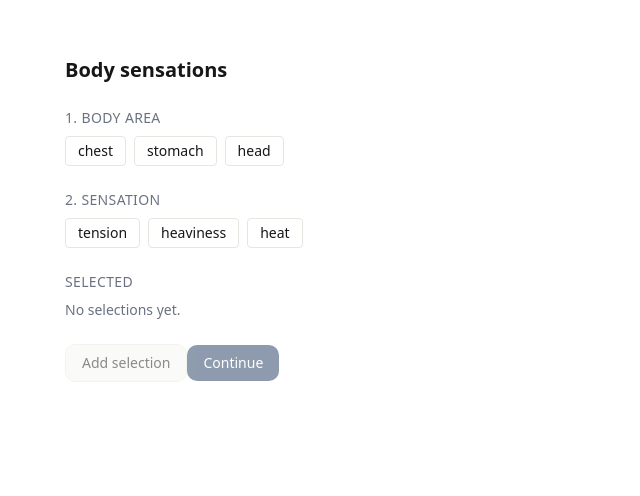
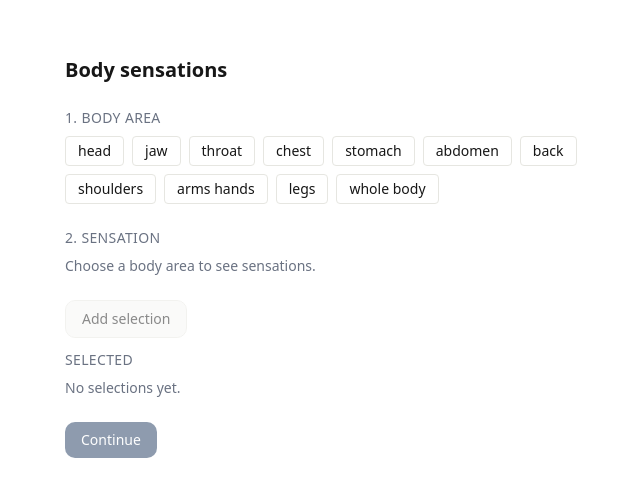
Before and after one commit to and27/emotion-trace, a Next.js app: page /create in a window 1280 px wide. Shown: the top 496 px of the page, without its empty margins (311-951 px from the left). Built offline with nearby package versions, Linux system fonts and the light colour scheme.

Commit message:
feat: consume body parts and sensations from catalogs

```diff
--- a/src/ui/screens/CreateBodySensationsScreen.tsx
+++ b/src/ui/screens/CreateBodySensationsScreen.tsx
@@ -7,9 +7,8 @@ import type { BodyArea } from "../../domain/sensation/BodyArea";
 import type { Sensation } from "../../domain/sensation/Sensation";
 import { SensationChoice } from "../components/SensationChoice";
 import { Button } from "../components/Button";
-
-const BODY_AREAS = ["chest", "stomach", "head"] as const;
-const SENSATIONS = ["tension", "heaviness", "heat"] as const;
+import { BODY_AREAS } from "../../domain/catalogs/bodyAreaCatalog";
+import { SENSATIONS } from "../../domain/catalogs/sensationCatalog";
 
 type CreateBodySensationsScreenProps = {
   value?: BodySensation[];
@@ -87,7 +86,7 @@ export function CreateBodySensationsScreen({
           {BODY_AREAS.map((area) => (
             <SensationChoice
               key={area}
-              label={area}
+              label={area.replace(/_/g, " ")}
               selected={activeArea === area}
               onSelect={() => selectBodyArea(area)}
             />
@@ -99,19 +98,32 @@ export function CreateBodySensationsScreen({
         <div className="text-sm uppercase tracking-wide text-gray-500 mb-2">
           2. Sensation
         </div>
+        {activeArea ? (
           <div className="flex flex-wrap gap-2">
             {SENSATIONS.map((sensation) => (
               <SensationChoice
                 key={sensation}
-              label={sensation}
+                label={sensation.replace(/_/g, " ")}
                 selected={activeSensation === sensation}
                 onSelect={() => selectSensation(sensation)}
               />
             ))}
           </div>
+        ) : (
+          <p className="text-sm text-gray-500">
+            Choose a body area to see sensations.
+          </p>
+        )}
       </div>
+      <Button
+        variant="secondary"
+        disabled={!activeArea || !activeSensation}
+        onClick={addSelection}
+      >
+        Add selection
+      </Button>
 
-      <div className="mb-6">
+      <div className="mb-6 mt-3">
         <div className="text-sm uppercase tracking-wide text-gray-500 mb-2">
           Selected
         </div>
@@ -125,7 +137,8 @@ export function CreateBodySensationsScreen({
                 className="flex items-center justify-between rounded border px-3 py-2"
               >
                 <span className="capitalize">
-                  {item.bodyArea} - {item.sensation}
+                  {item.bodyArea.replace(/_/g, " ")} -{" "}
+                  {item.sensation.replace(/_/g, " ")}
                 </span>
                 <button
                   type="button"
@@ -140,14 +153,6 @@ export function CreateBodySensationsScreen({
         )}
       </div>
 
-      <Button
-        variant="secondary"
-        disabled={!activeArea || !activeSensation}
-        onClick={addSelection}
-      >
-        Add selection
-      </Button>
-
       <Button disabled={selected.length === 0} onClick={save}>
         {onContinue ? "Continue" : "Save"}
       </Button>
```
Also changed, not shown: public/icons/icon-192.png, public/icons/icon-512.png. Lines whose indentation alone changed are shown as unchanged.
